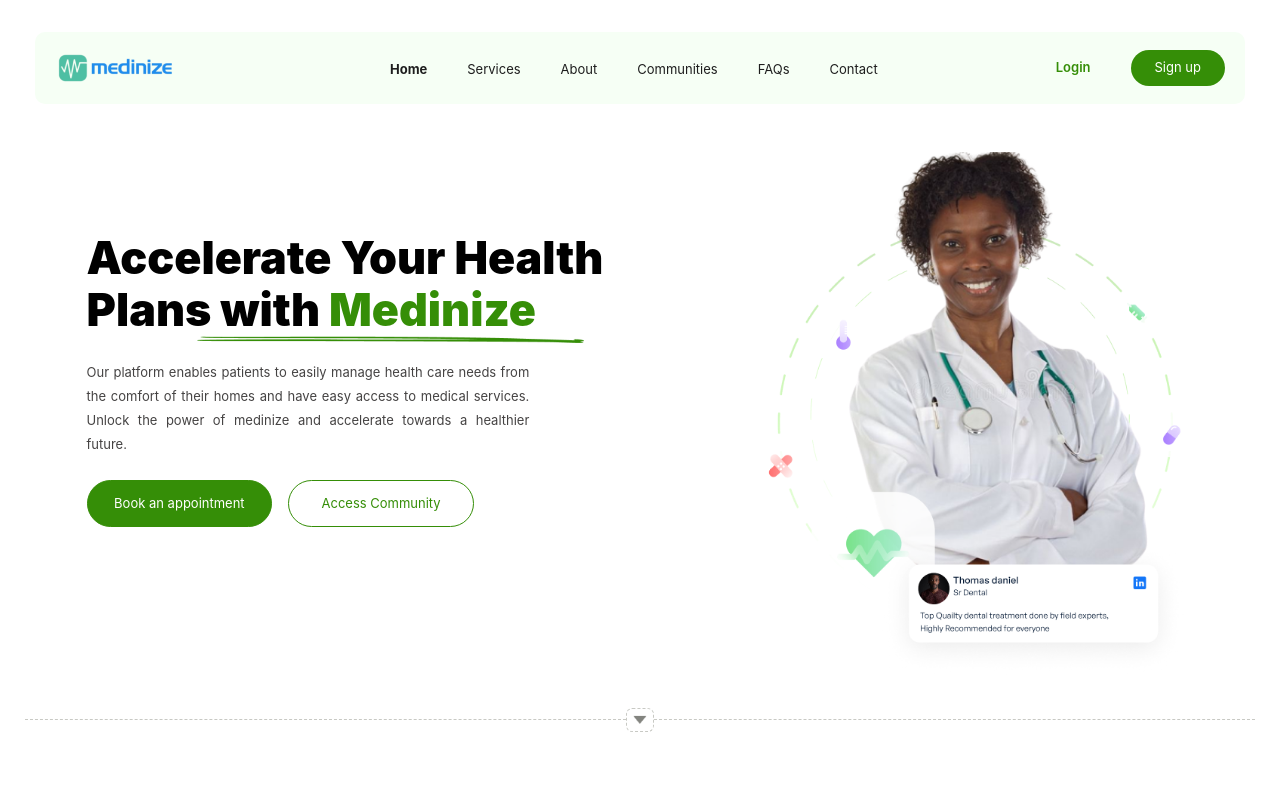
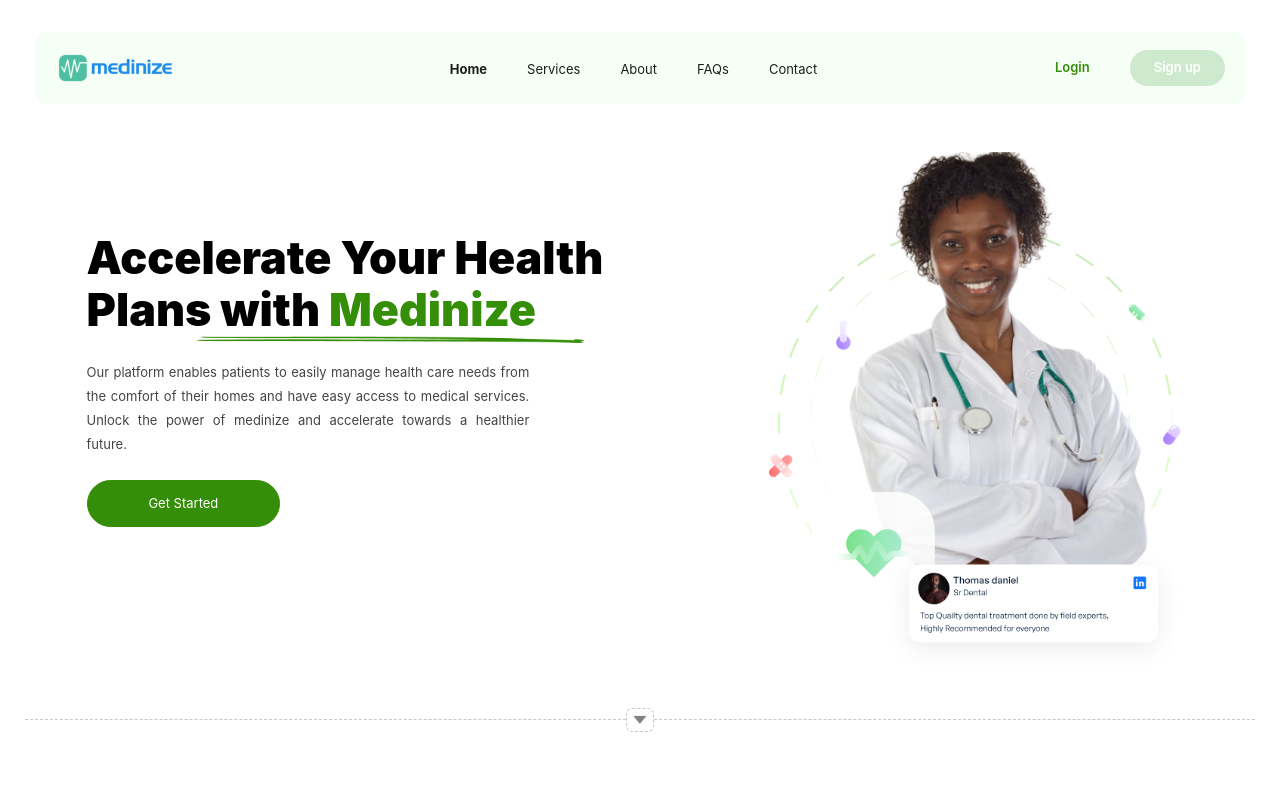
Before and after one commit to Medinize-Health-Limited/medinize-landing, a React (Create React App) app: page / in a window 1280 px wide. Shown: the top 795 px of the page. Built offline with nearby package versions, Linux system fonts and the light colour scheme; a web font is replaced by a local one.

Commit message:
removed second button in hero section

```diff
--- a/src/App.js
+++ b/src/App.js
@@ -18,7 +18,7 @@
             <Route path="/" element={<Home />}/>
             <Route path="/about" element={<About />}/>
             <Route path="/services" element={<Services />}/>
-            <Route path="/communities" element={<Communities />}/>
+            {/* <Route path="/communities" element={<Communities />}/> */}
             <Route path="/faq" element={<Faq />}/>
             <Route path="/contact" element={<Contact />}/>
           </Routes>
--- a/src/components/Header/Header.js
+++ b/src/components/Header/Header.js
@@ -1,5 +1,5 @@
 import React, { useState } from "react";
-import { NavLink } from "react-router-dom";
+import { Link, NavLink } from "react-router-dom";
 import './Header.css';
 
 const Header = ({children}) => {
@@ -25,11 +25,11 @@
             name: "About",
 
         },
-        {
-            path: "/communities",
-            name: "Communities",
+        // {
+        //     path: "/communities",
+        //     name: "Communities",
 
-        },
+        // },
         {
             path: "/faq",
             name: "FAQs",
@@ -58,8 +58,8 @@
                     </ul>
                 </nav>
                 <div className='md:block hidden md:space-x-10'>
-                    <button className="text-[13px] text-[#358E07] font-semibold">Login</button>
-                    <button className='sign-up bg-[#358E07] text-[13px] text-white py-2 px-6 rounded-[5rem]'>Sign up</button>
+                    <button className="text-[13px] text-[#358E07] font-semibold"><Link to={'https://medinize-communities.netlify.app'}>Login</Link></button>
+                    <button className='sign-up bg-[#ceeace] text-[13px] text-[#086406] font-semibold text-white py-2 px-6 rounded-[5rem]'><Link to={'https://medinize-communities.netlify.app/signup'}>Sign up</Link></button>
                 </div>
                 <img src="./images/hamburger.png" className='md:hidden block' onClick={showSideNav}/>
             </div>
--- a/src/components/Home/Hero/Hero.js
+++ b/src/components/Home/Hero/Hero.js
@@ -1,5 +1,6 @@
 import React from "react";
 import './Hero.css';
+import { Link } from "react-router-dom";
 
 const Hero = () => {
 
@@ -16,8 +17,8 @@
                     </div>
                     <p className="md:text-[13px] text-[14.5px] text-[#454343] mt-6 leading-6 text-justify md:w-[80%]">Our platform enables patients to easily manage health care needs from the comfort of their homes and have easy access to medical services. Unlock the power of medinize and accelerate towards a healthier future.</p>
                     <div className='md:space-x-4 mt-6 md:w-[70%] w-full md:flex md:flex-row md:justify-between md:space-y-0 space-y-3'>
-                        <button className="book bg-[#358E07] md:text-[13px] w-full md:w-[50%] text-white py-3 py-[.8rem] px-6 rounded-[5rem]">Book an appointment</button>
-                        <button className='access md:bg-[#fff] md:text-[13px] text-[14.5px] text-[#358E07] md:w-[50%] w-full py-3 px-6 md:rounded-[5rem]'>Access Community</button>
+                        <button className="book bg-[#358E07] md:text-[13px] w-full md:w-[50%] text-white py-3 py-[.8rem] px-6 rounded-[5rem]">Get Started</button>
+                        {/* <button className='access md:bg-[#fff] md:text-[13px] text-[14.5px] text-[#358E07] md:w-[50%] w-full py-3 px-6 md:rounded-[5rem]'><Link to={'https://medinize-communities.netlify.app/'}>Access Community</Link></button> */}
                     </div>
                 </div>
                 <img src="./images/doctor.png" className="md:h-[40%] md:w-[40%] md:mt-0 mt-6"/>
--- a/src/screens/services/ServiceComp.js
+++ b/src/screens/services/ServiceComp.js
@@ -15,7 +15,7 @@
                         <p className ={showAnswer ? 'ml-5 w-full md:text-[30px] font-black text-[14.5px] text-[#358E07] flex flex-row justify-between' : 'ml-5 w-full md:text-[30px] font-black text-[14.5px] flex flex-row justify-between'}>
                             {question}
                             <button onClick={() => setShowAnswer(!showAnswer)} className="">
-                                    {showAnswer ? <img src="./images/servicedown.png" className="w-4"/> : <img src="./images/serviceup.png" className="h-4 w-4"/> }
+                                    {showAnswer ? <img src="./images/serviceup.png" className="w-4"/> : <img src="./images/servicedown.png" className="h-4 w-4"/> }
                             </button>
                         </p>
                     </div>
```
